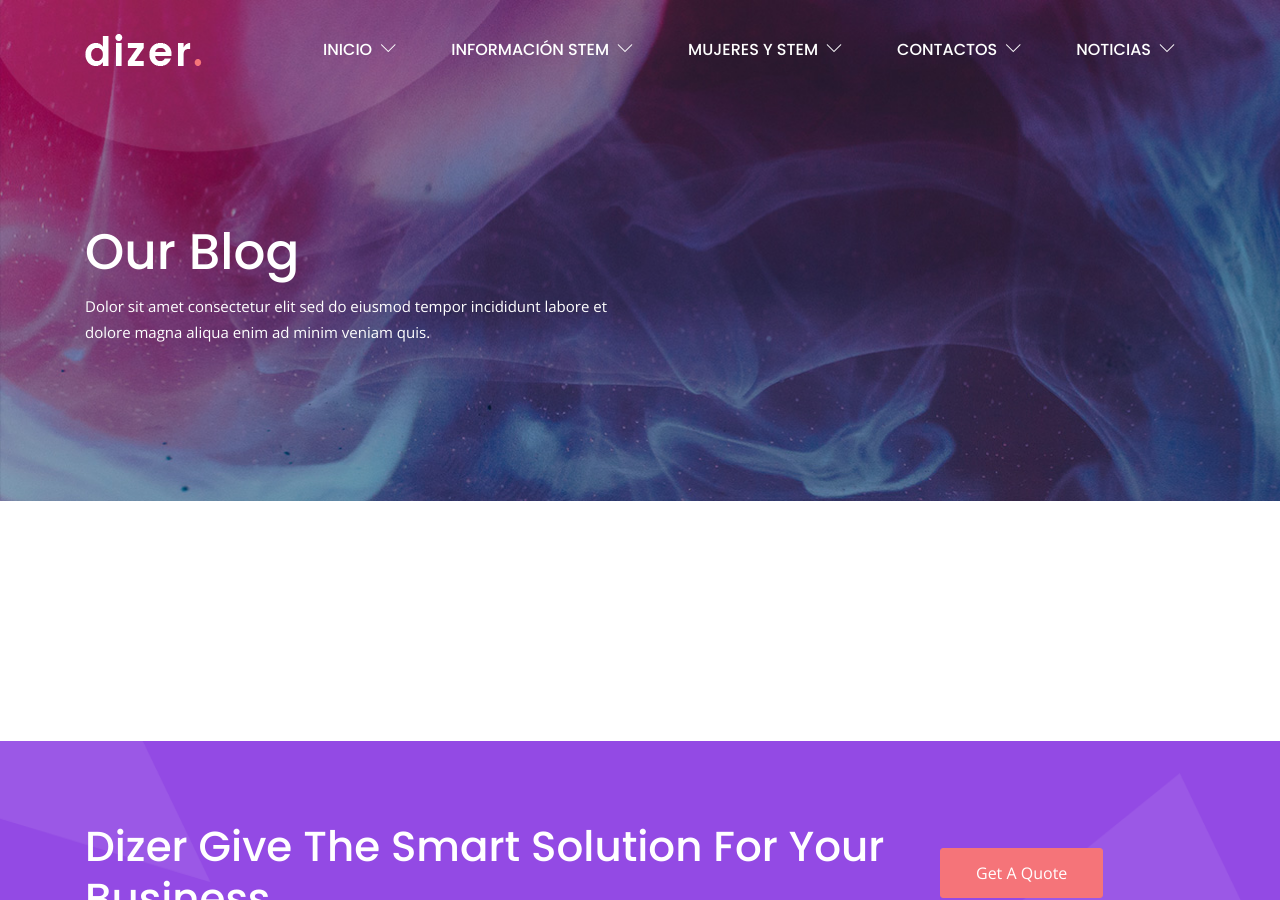
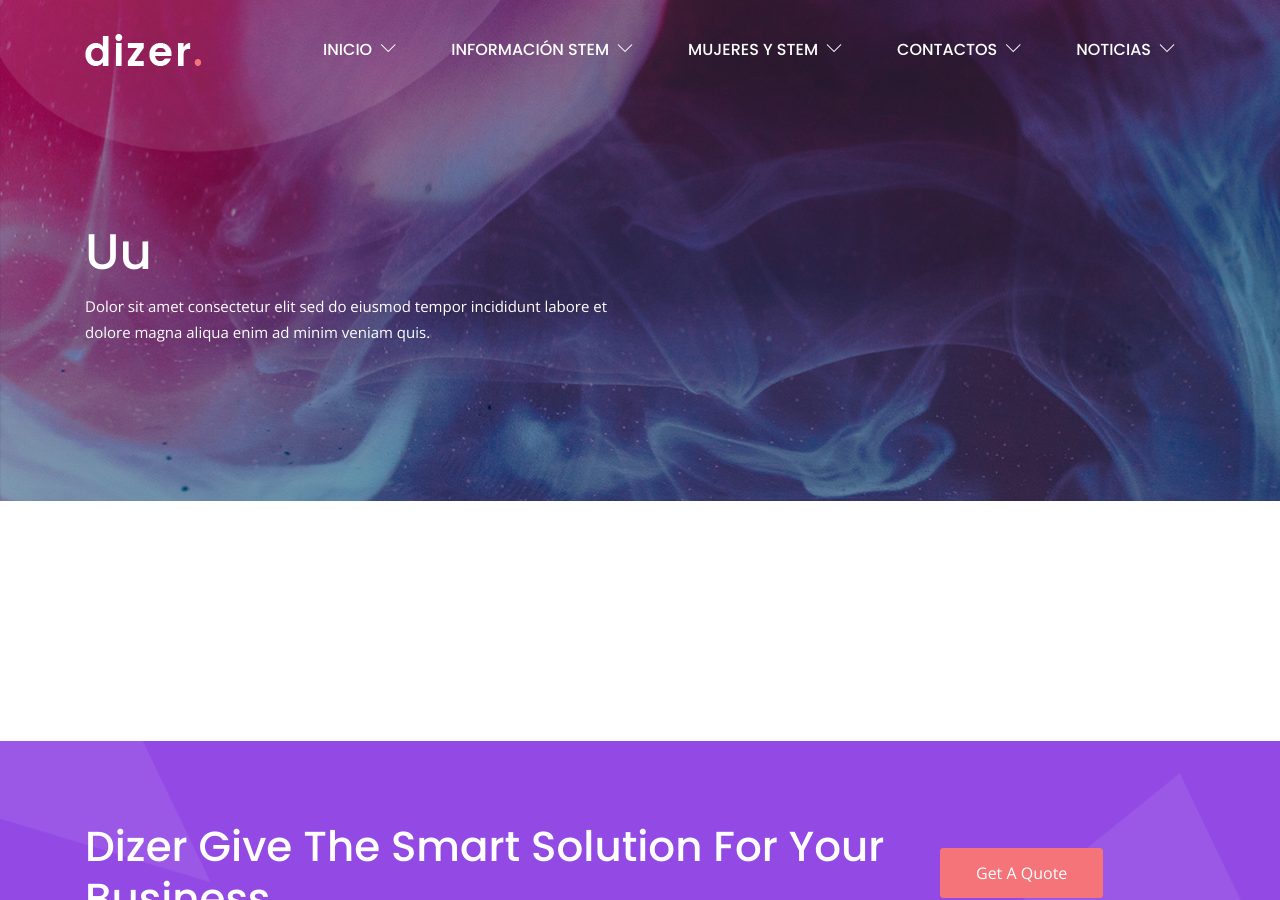
Before and after one commit to estaennosotraspiloto/estaennosotraspiloto, a Jekyll site: the page built from blog-1.html, in a window 1280 px wide and 900 px high. Built offline with Jekyll 4.4.1, drawn with Linux system fonts in a browser that asks for light colours.

Commit message:
Update from Forestry.io estaennosotraspiloto updated blog-1.html

```diff
--- a/blog-1.html
+++ b/blog-1.html
@@ -1,13 +1,13 @@
 ---
 layout: default
 header_image: "/assets/images/bg/blog-bg.jpg"
-title: "Our Blog"
-description: "Dolor sit amet consectetur elit sed do eiusmod tempor incididunt labore et dolore magna aliqua enim ad
-minim veniam quis."
+title: uu
+description: Dolor sit amet consectetur elit sed do eiusmod tempor incididunt labore
+  et dolore magna aliqua enim ad minim veniam quis.
 pagination:
 enabled: true
+
 ---
-
 {% include page_header.html %}
 
 <section class="section">
```
